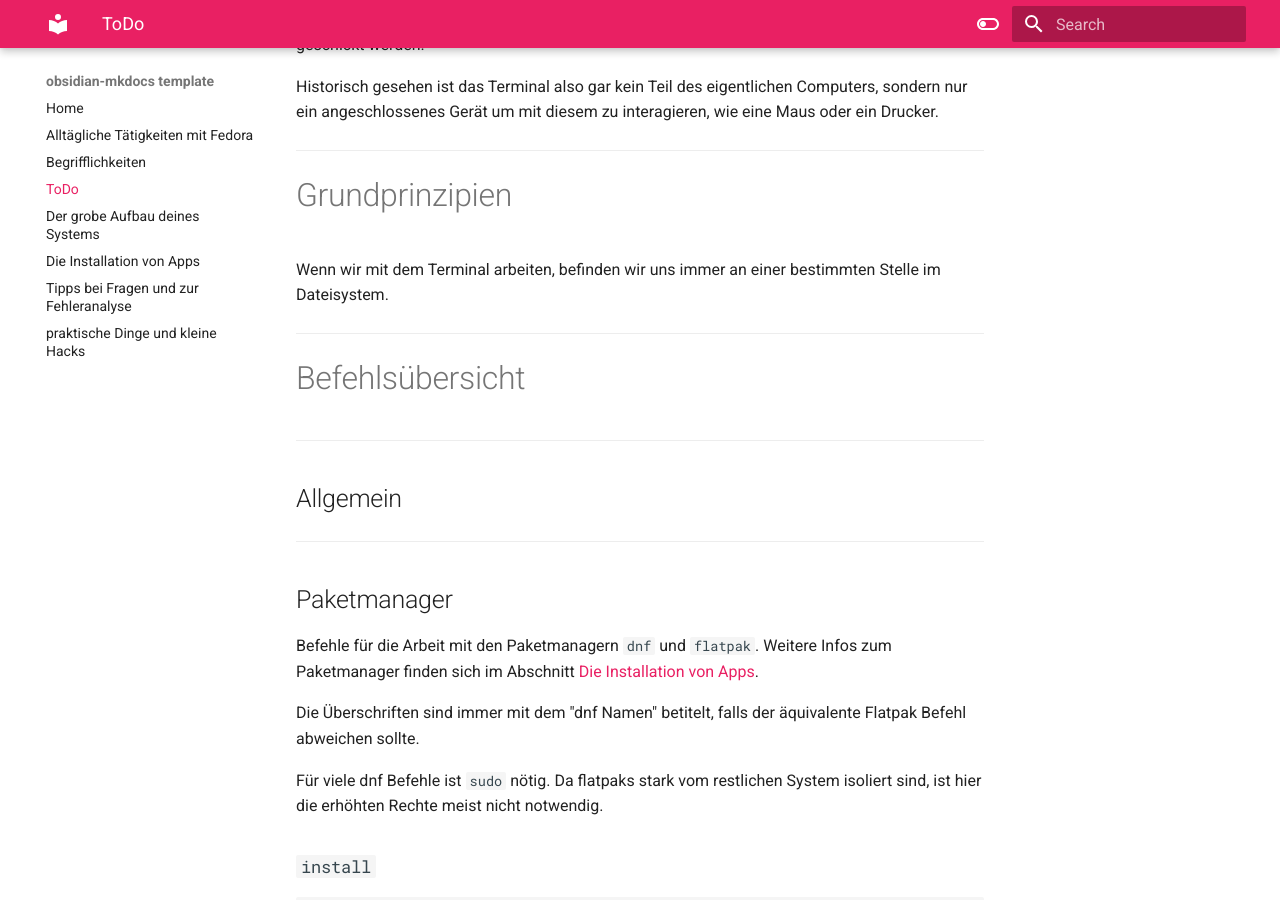
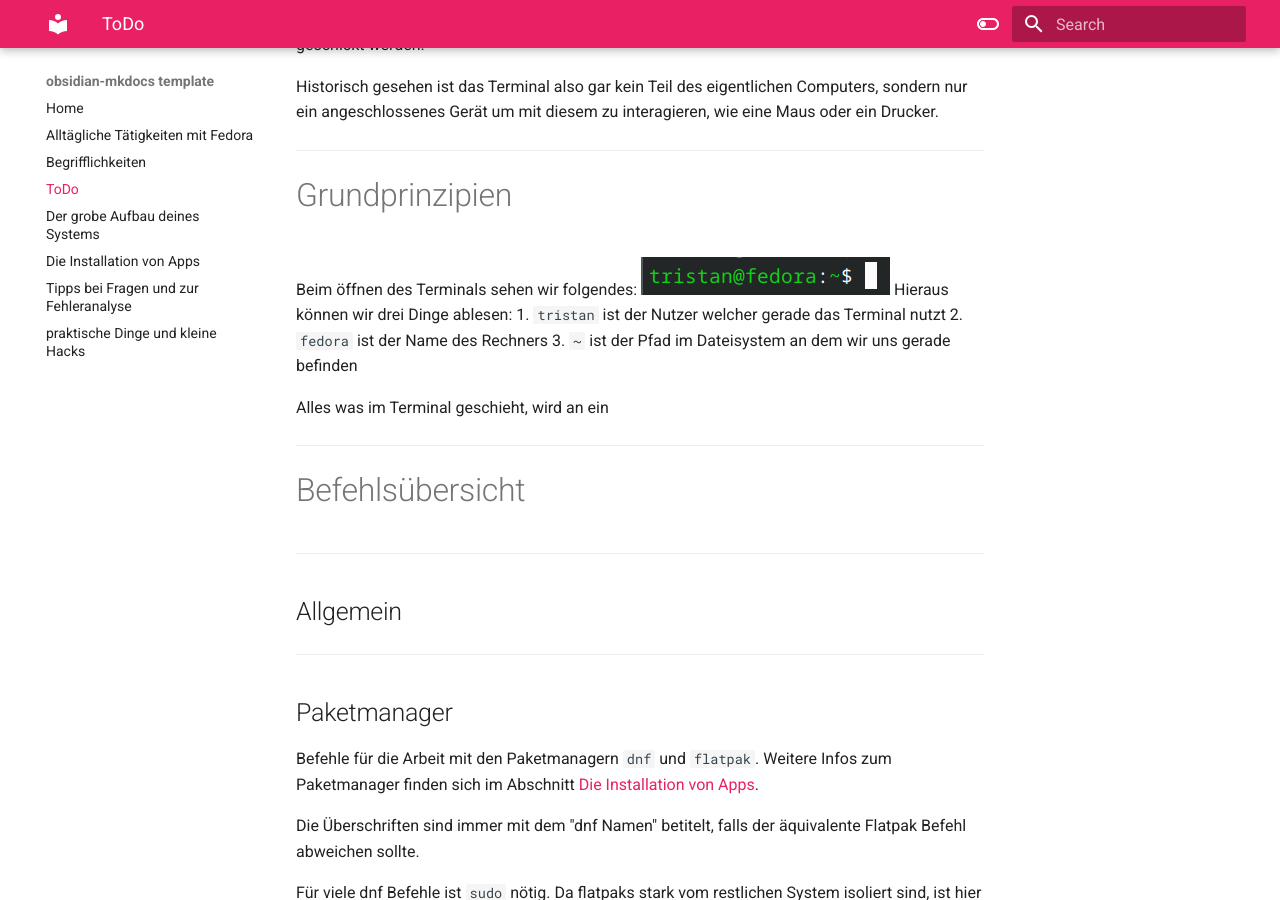
Before and after one commit to Tecipry/Handbuch-fedoraKDE, an MkDocs documentation site: the page built from docs/Das Terminal.md, in a window 1280 px wide and 900 px high, scrolled down 527 px. Built offline with MkDocs 1.6.1 and Material for MkDocs 9.7.7, drawn with Linux system fonts in a browser that asks for light colours.

Commit message:
backup from:  20-12-2025 13:34:11

```diff
--- a/docs/Das Terminal.md
+++ b/docs/Das Terminal.md
@@ -12,7 +12,15 @@ Historisch gesehen ist das Terminal also gar kein Teil des eigentlichen Computer
 ---
 # Grundprinzipien
 
-Wenn wir mit dem Terminal arbeiten, befinden wir uns immer an einer bestimmten Stelle im Dateisystem.
+Beim öffnen des Terminals sehen wir folgendes:
+![](99%20assets/Pasted%20image%2020251220133111.png)
+Hieraus können wir drei Dinge ablesen:
+1. `tristan` ist der Nutzer welcher gerade das Terminal nutzt
+2. `fedora` ist der Name des Rechners
+3. `~` ist der Pfad im Dateisystem an dem wir uns gerade befinden
+
+Alles was im Terminal geschieht, wird an ein
+
 
 ---
 # Befehlsübersicht
```
Also changed, not shown: docs/99 assets/Pasted image 20251220132333.png (deleted), docs/99 assets/Pasted image 20251220133111.png (added).
